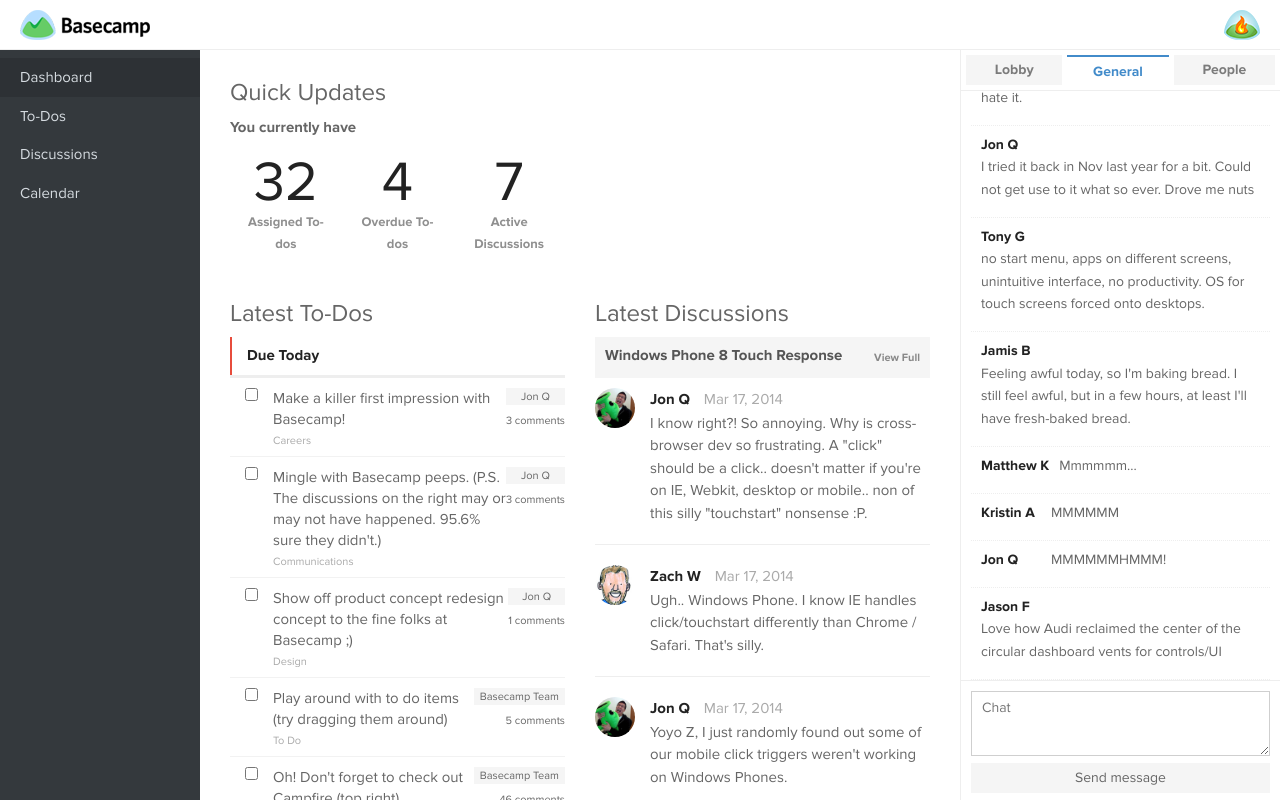
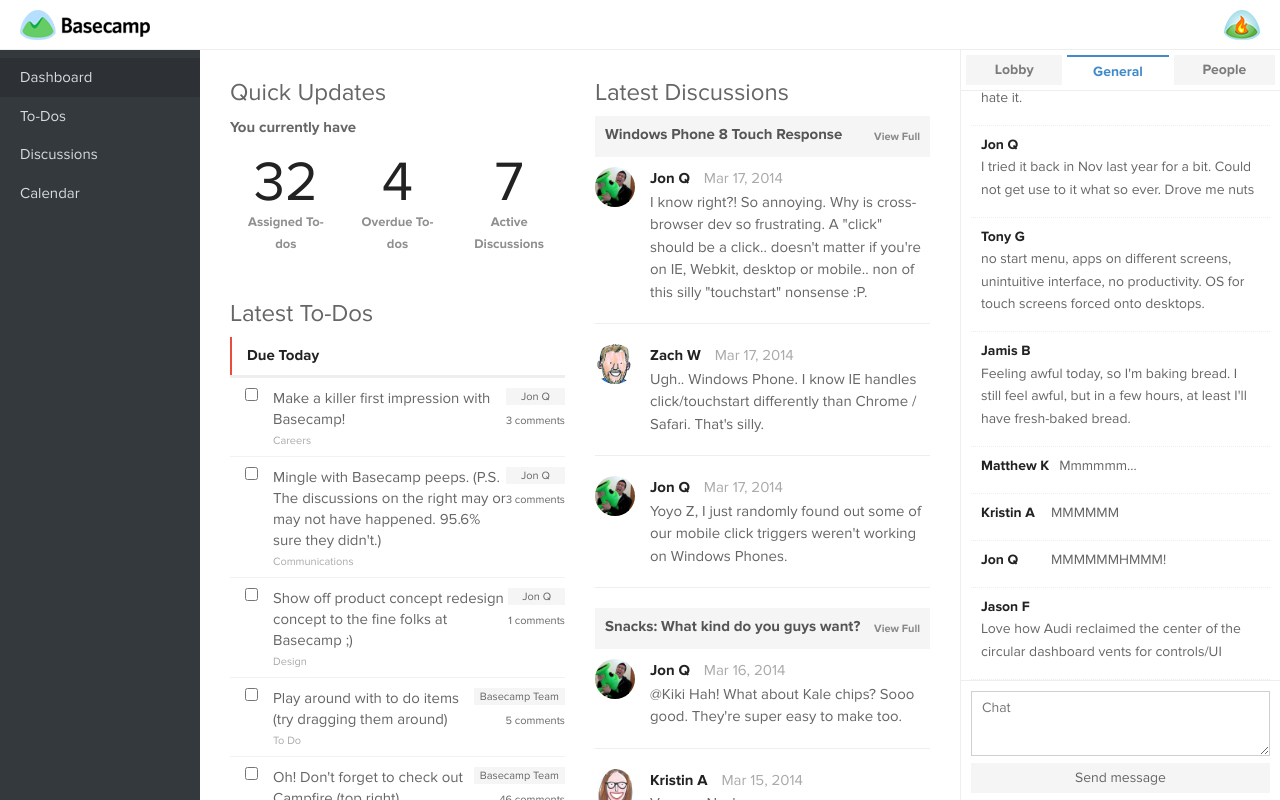
Before and after one commit to ItsJonQ/campsite, a website with bundled scripts: page index.html in a window 1280 px wide. Built offline with nearby package versions, Linux system fonts and the light colour scheme.

Commit message:
Rearranged widgets on the dashboard

```diff
--- a/index.html
+++ b/index.html
@@ -81,11 +81,13 @@
 
         <div class="container">
 
-            <div class="main-section-container">
+            <div class="row main-section-container">
 
-                <div class="row">
+                <!-- Section: Left -->
+                <div class="col-md-6">
 
-                    <section class="col-md-6" id="quick-updates">
+                    <!-- Quick Updates -->
+                    <section id="quick-updates">
 
                         <!-- Section: Header -->
                         <header>
@@ -123,12 +125,8 @@
 
                     </section>
 
-                </div>
-
-                <div class="row">
-
                     <!-- Latest To Do -->
-                    <section class="col-md-6" id="latest-to-do">
+                    <section  id="latest-to-do">
 
                         <!-- Section: Header -->
                         <header>
@@ -148,8 +146,13 @@
 
                     </section>
 
+                </div>
+
+                <!-- Section: Right -->
+                <div class="col-md-6">
+
                     <!-- Latest Discusssions -->
-                    <section class="col-md-6" id="latest-discussions">
+                    <section id="latest-discussions">
 
                         <!-- Section: Header -->
                         <header>
@@ -298,7 +301,7 @@
     <h4 class="header-title" data-bind="text: list"></h4>
     </header>
 
-    <!-- To-Do List (Due Today) -->
+    <!-- To-Do List  -->
     <ul class="to-do-list" data-bind="template: { name: 'template-to-do-list', foreach: models }"></ul>
 
     </script>
```
